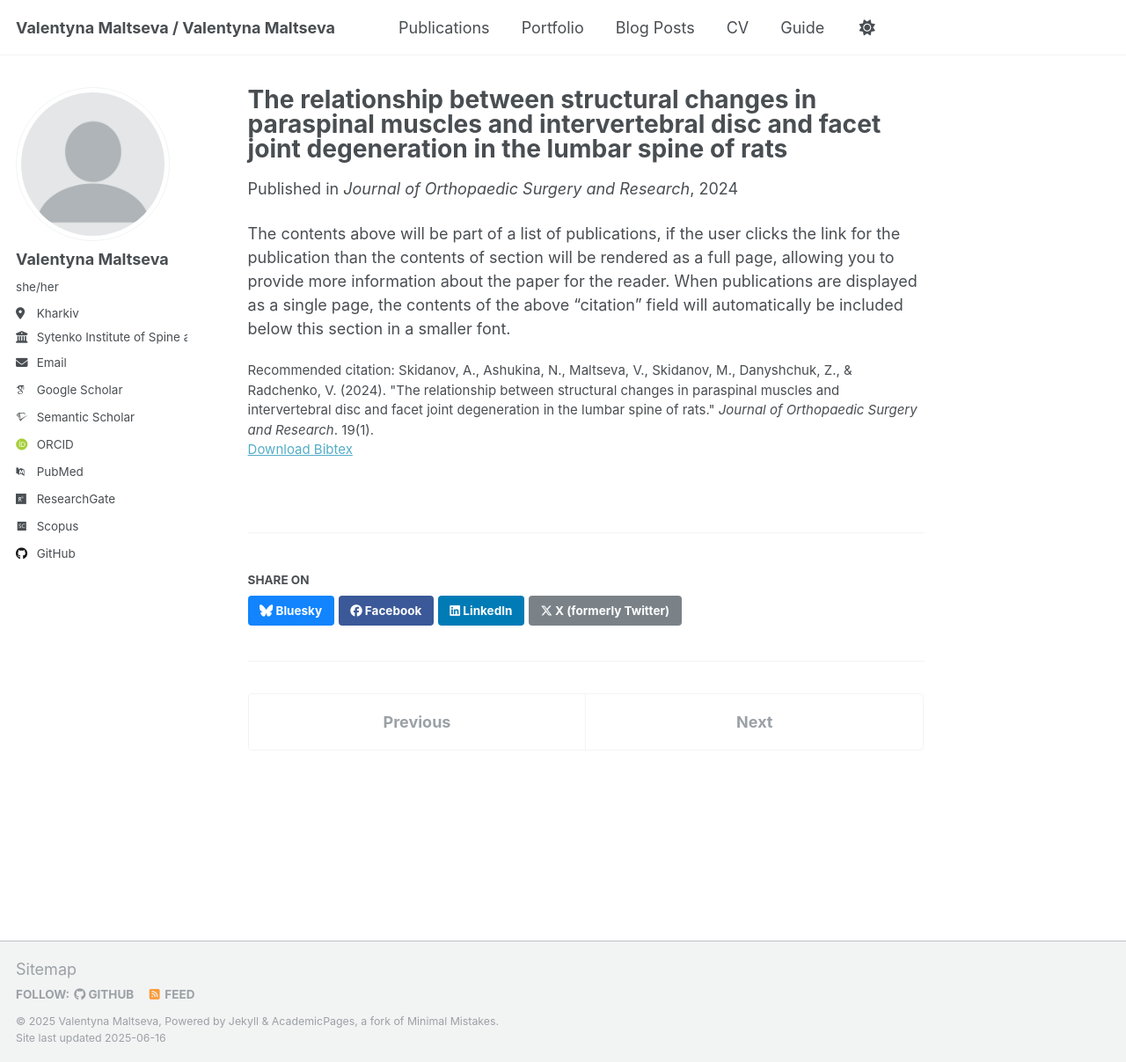
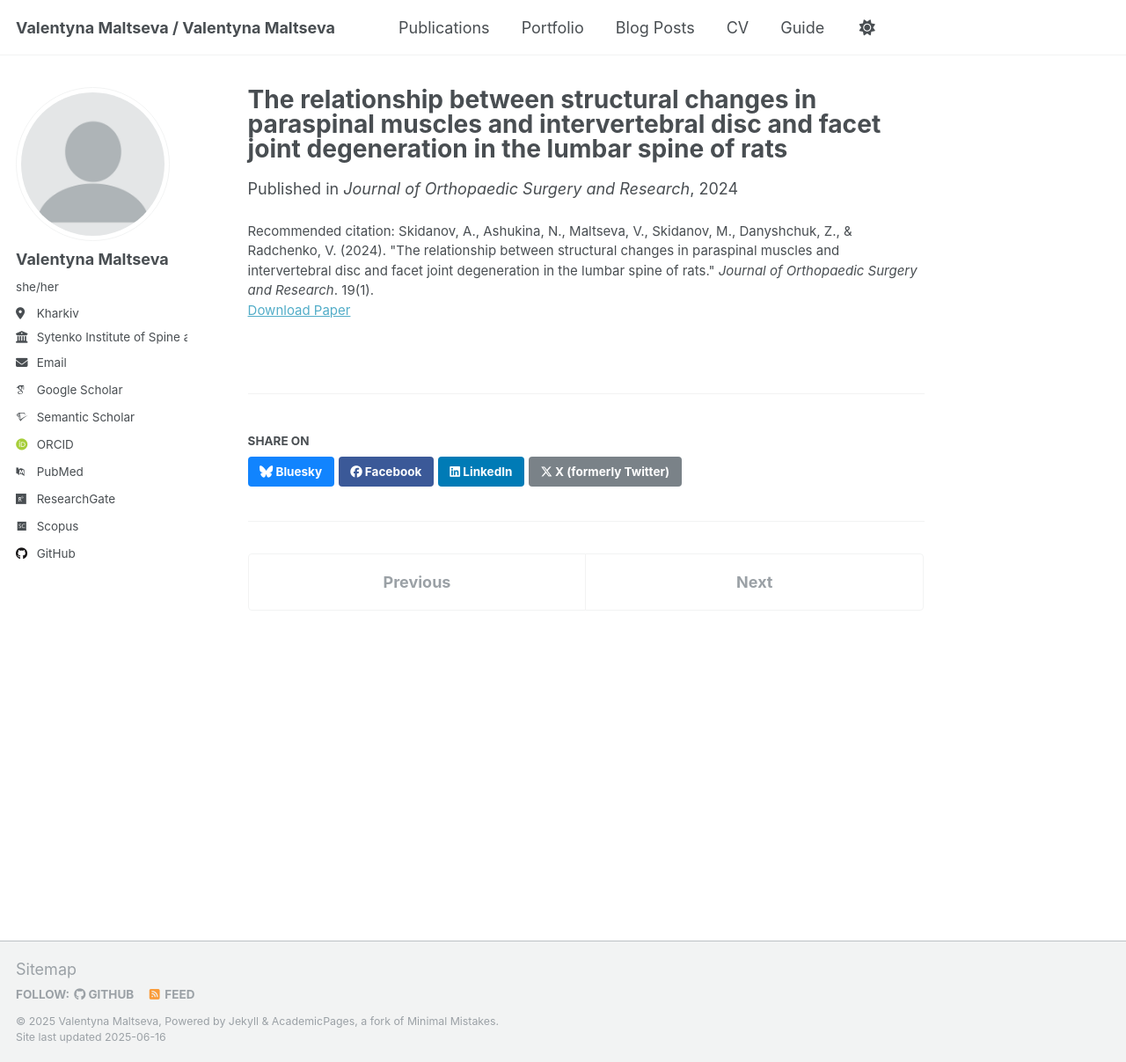
Before and after one commit to valentynamaltseva/valentynamaltseva.github.io, a Jekyll site: the page built from _publications/2024-the relationship between.md, in a window 1280 px wide and 1207 px high. Shown: the whole window at 88% size. Built offline with Jekyll 4.4.1, drawn with Linux system fonts in a browser that asks for light colours; some web fonts are replaced.

Commit message:
Update 2024-the relationship between.md

```diff
--- a/_publications/2024-the relationship between.md
+++ b/_publications/2024-the relationship between.md
@@ -6,8 +6,7 @@ permalink: /publication/2024-the relationship between
 excerpt: 'It was determined that rats who had structural changes in the lumbar paraspinal muscles as a result of being kept on a high-fat diet or subjected to prolonged compression'
 date: 2024-01-12
 venue: 'Journal of Orthopaedic Surgery and Research'
-doi: '10.1186/s13018-024-04548-8'
-bibtexurl: 'http://academicpages.github.io/files/bibtex1.bib'
+paperurl: 'https://doi.org/10.1186/s13018-024-04548-8'
+#bibtexurl: 'http://academicpages.github.io/files/bibtex1.bib'
 citation: 'Skidanov, A., Ashukina, N., Maltseva, V., Skidanov, M., Danyshchuk, Z., & Radchenko, V.  (2024). &quot;The relationship between structural changes in paraspinal muscles and intervertebral disc and facet joint degeneration in the lumbar spine of rats.&quot; <i>Journal of Orthopaedic Surgery and Research</i>. 19(1).'
 ---
-The contents above will be part of a list of publications, if the user clicks the link for the publication than the contents of section will be rendered as a full page, allowing you to provide more information about the paper for the reader. When publications are displayed as a single page, the contents of the above "citation" field will automatically be included below this section in a smaller font.
```
